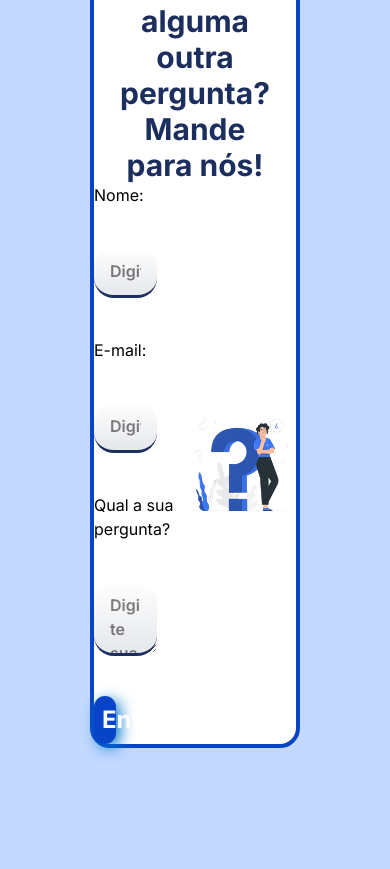
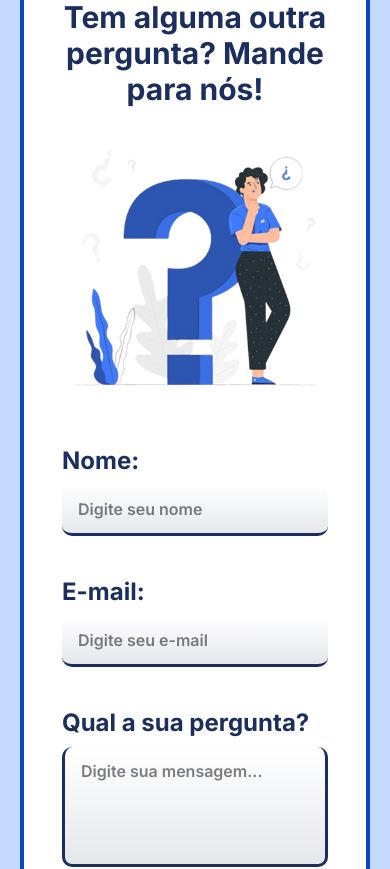
Before and after one commit to BSM-Challenge/ct-hc, a React (Vite) app: page /faq in a window 390 px wide. Shown: the part 940-1809 px from the top of the page. Built offline with nearby package versions, Linux system fonts and the light colour scheme; a web font is replaced by a local one.

Commit message:
enhancement (FAQ): Atualizando responsividade do form de perguntas para dispositivos pequenos.

```diff
--- a/src/routes/CT-HC/FAQ/index.tsx
+++ b/src/routes/CT-HC/FAQ/index.tsx
@@ -189,53 +189,37 @@ export default function FAQ() {
             </div>
 
             <div
-              className="bg-[var(--color-white)] flex flex-col items-center w-[60%]
+              className="bg-[var(--color-white)] flex flex-col items-center w-full p-8
             border-[4px] border-[var(--color-blue-2)] rounded-[20px] h-full"
             >
-              <h3 className="text-3xl w-[75%] text-center font-bold text-[var(--dark-blue-title)]">
+              <h3 className="text-3xl text-center font-bold text-[var(--dark-blue-title)] mb-5">
                 Tem alguma outra pergunta? Mande para nós!
               </h3>
 
-              <div className="flex flex-row justify-center items-center">
-                <form
-                  method="POST"
-                  className="flex flex-col h-fit justify-center gap-10"
-                >
-                  <label htmlFor="name">Nome:</label>
-                  <input
-                    type="text"
-                    placeholder="Digite seu nome"
-                    className="w-[70%] px-4 py-3 rounded-[20px]
-                bg-gradient-to-b from-[var(--color-white)] to-gray-200 border-b-3 border-[var(--dark-blue-title)]
-                placeholder-[--color-gray] placeholder:font-semibold outline-none"
-                  />
+              <div className="flex justify-center items-center flex-col-reverse md:flex-row">
+                <form method="POST" className="flex flex-col h-fit mt-10">
 
-                  <label htmlFor="e-mail">E-mail:</label>
-                  <input
-                    type="text"
-                    placeholder="Digite seu e-mail"
-                    className="w-[70%] px-4 py-3 rounded-[20px]
-                bg-gradient-to-b from-[var(--color-white)] to-gray-200 border-b-3 border-[var(--dark-blue-title)]
-                placeholder-[--color-gray] placeholder:font-semibold outline-none"
-                  />
+                  <label htmlFor="name" className="text-2xl font-bold text-[var(--dark-blue-title)] mb-2">Nome:</label>
+                  <input type="text" placeholder="Digite seu nome" className="w-full px-4 py-3 rounded-[10px]
+                  bg-gradient-to-b from-[var(--color-white)] to-gray-200 border-b-3 border-[var(--dark-blue-title)]
+                  placeholder-[--color-gray] placeholder:font-semibold outline-none"/>
 
-                  <label htmlFor="pergunta">Qual a sua pergunta?</label>
-                  <textarea
-                    placeholder="Digite sua mensagem..."
-                    className="w-[70%] px-4 py-3 rounded-[20px]
-                bg-gradient-to-b from-[var(--color-white)] to-gray-200 border-b-3 border-[var(--dark-blue-title)]
-                placeholder-[--color-gray] placeholder:font-semibold outline-none"
-                  />
+                  <label htmlFor="e-mail" className="text-2xl font-bold text-[var(--dark-blue-title)] mt-10 mb-2">E-mail:</label>
+                  <input type="text" placeholder="Digite seu e-mail" className="w-full px-4 py-3 rounded-[10px]
+                  bg-gradient-to-b from-[var(--color-white)] to-gray-200 border-b-3 border-[var(--dark-blue-title)]
+                  placeholder-[--color-gray] placeholder:font-semibold outline-none"/>
 
-                  <button className="bg-[var(--color-blue-2)] p-2 w-[25%] text-[var(--color-white)] rounded-full font-bold text-2xl cursor-pointer shadow-[4px_4px_15px_var(--color-blue)] hover:bg-[var(--hover-button)] transition-colors duration-300">
+                  <label htmlFor="pergunta" className="text-2xl font-bold text-[var(--dark-blue-title)] mt-10 mb-2">Qual a sua pergunta?</label>
+                  <textarea placeholder="Digite sua mensagem..." className=" resize-none w-full h-[120px] px-4 py-3 rounded-[10px]
+                  bg-gradient-to-b from-[var(--color-white)] to-gray-200 border-b-3 border-l-3 border-r-3 border-[var(--dark-blue-title)]
+                  placeholder-[--color-gray] placeholder:font-semibold outline-none"/>
+
+                  <button className="bg-[var(--color-blue-2)] p-2 w-[50%] self-center text-[var(--color-white)] mt-8 rounded-full font-bold text-2xl cursor-pointer shadow-[4px_4px_15px_var(--color-blue)] hover:bg-[var(--hover-button)] transition-colors duration-300">
                     Enviar
                   </button>
                 </form>
                 <figcaption>
-                  <img
-                    src="./question-img.png"
-                    alt="Pessoa fazendo uma pergunta."
-                  />
+                  <img src="./question-img.png" alt="Pessoa fazendo uma pergunta."/>
                 </figcaption>
               </div>
             </div>
```
